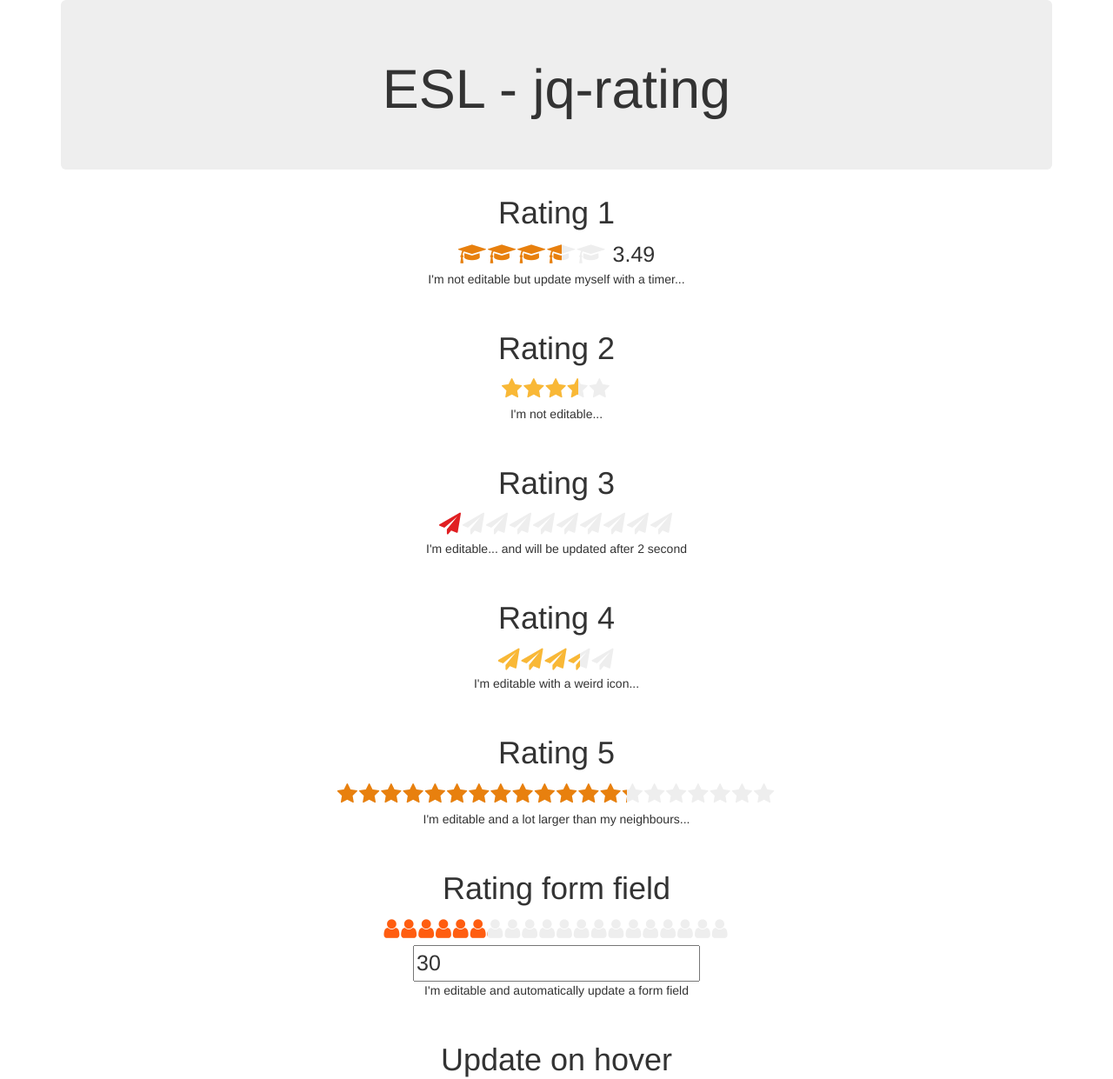
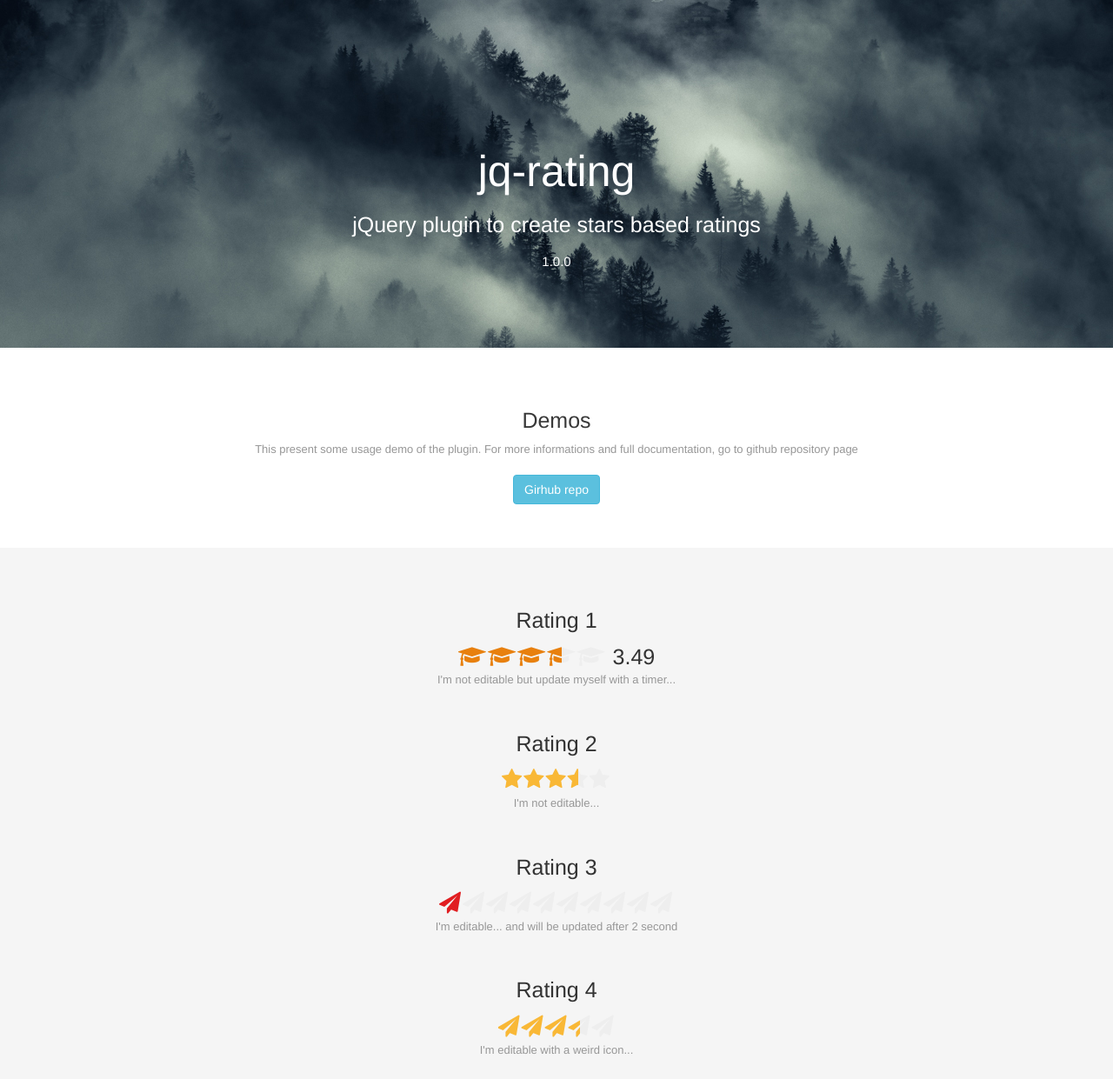
Before and after one commit to esleducation/jq-rating, a website: page index.html in a window 1280 px wide. Shown: the top 1241 px of the page at 87% size. Drawn offline with nearby package versions, Linux system fonts and the light colour scheme.

Commit message:
up to 1.0.0

```diff
--- a/bower.json
+++ b/bower.json
@@ -1,7 +1,7 @@
 {
   "name": "jq-rating",
   "main": "js/jq-rating.js",
-  "version": "0.0.98",
+  "version": "1.0.0",
   "homepage": "https://github.com/esleducation/jq-rating",
   "authors": [
     "ESL Web Team <web@esl-education.org>"
--- a/index.html
+++ b/index.html
@@ -4,8 +4,7 @@
 
 	<meta charset="utf-8" />
 
-	<link href="css/jq-rating.css" rel="stylesheet" type="text/css" />
-	<link rel="stylesheet" href="http://netdna.bootstrapcdn.com/bootstrap/3.1.1/css/bootstrap.min.css">
+	<link href="css/style.css" rel="stylesheet" type="text/css" />
 	<link href="http://netdna.bootstrapcdn.com/font-awesome/4.1.0/css/font-awesome.min.css" rel="stylesheet">
 
 	<script src="http://code.jquery.com/jquery-1.11.0.min.js"></script>
@@ -38,15 +37,31 @@
 </head>
 <body>
 
-	<div class="container" style="text-align:center;">
+	<header class="header">
+		<h1 class="header__title">jq-rating</h1>
+		<h2 class="header__subtitle">jQuery plugin to create stars based ratings</h2>
+		<h3>1.0.0</h3>
+	</header>
 
-		<div class="jumbotron">
-			<h1>ESL - jq-rating</h1>
+	<div class="container">
+
+		<section class="text">
+			<h2>
+				Demos
+			</h2>
+			<p>
+				This present some usage demo of the plugin. For more informations and full documentation, go to github repository page
+			</p>
+			<a class="btn btn-info" href="https://github.com/esleducation/jq-rating" target="_blank">
+				Girhub repo
+			</a>
+		</section>
+
 	</div>
 
-		<ul class="list-unstyled">
+	<ul class="list-unstyled samples">
 		<li style="margin-bottom:50px">
-				<h1>Rating 1</h1>
+			<h2>Rating 1</h2>
 			<span data-jq-rating
 				data-jq-rating-icon-class="fa fa-mortar-board">
 				<span data-jq-rating-stars></span>
@@ -55,13 +70,13 @@
 			<p>I'm not editable but update myself with a timer...</p>
 		</li>
 		<li style="margin-bottom:50px">
-				<h1>Rating 2</h1>
+			<h2>Rating 2</h2>
 			<span data-jq-rating
 				data-jq-rating-editable="false"></span>
 			<p>I'm not editable...</p>
 		</li>
 		<li style="margin-bottom:50px">
-				<h1>Rating 3</h1>
+			<h2>Rating 3</h2>
 			<span data-jq-rating
 				data-jq-rating-editable="true"
 				data-jq-rating-value="3"
@@ -70,14 +85,14 @@
 			<p>I'm editable... and will be updated after 2 second</p>
 		</li>
 		<li style="margin-bottom:50px">
-				<h1>Rating 4</h1>
+			<h2>Rating 4</h2>
 			<span data-jq-rating
 				data-jq-rating-editable="true"
 				data-jq-rating-icon-class="fa fa-send"></span>
 			<p>I'm editable with a weird icon...</p>
 		</li>
 		<li style="margin-bottom:50px">
-				<h1>Rating 5</h1>
+			<h2>Rating 5</h2>
 			<span data-jq-rating
 				data-jq-rating-editable="true"
 				data-jq-rating-value="66"
@@ -86,7 +101,7 @@
 			<p>I'm editable and a lot larger than my neighbours...</p>
 		</li>
 		<li style="margin-bottom:50px">
-				<h1>Rating form field</h1>
+			<h2>Rating form field</h2>
 			<span data-jq-rating
 				data-jq-rating-icon-class="fa fa-user"
 				data-jq-rating-editable="true"
@@ -102,7 +117,7 @@
 			<p>I'm editable and automatically update a form field</p>
 		</li>
 		<li style="margin-bottom:50px">
-				<h1>Update on hover</h1>
+			<h2>Update on hover</h2>
 			<span data-jq-rating
 				data-jq-rating-icon-class="fa fa-comments-o"
 				data-jq-rating-editable="true"
@@ -118,7 +133,7 @@
 			<p>I'm editable and automatically update a form field and update the value on hover</p>
 		</li>
 		<li style="margin-bottom:50px">
-				<h1>Inline grade</h1>
+			<h2>Inline grade</h2>
 			<span data-jq-rating
 				data-jq-rating-icon-class="fa fa-wordpress"
 				data-jq-rating-editable="true"
@@ -132,7 +147,7 @@
 			<p>I'm editable and have a grade inline (but you can put the grade wherever you want...)</p>
 		</li>
 		<li style="margin-bottom:50px">
-				<h1>Retain until click</h1>
+			<h2>Retain until click</h2>
 			<span data-jq-rating
 				onClick="jQuery(this).jqRating('release');"
 				data-jq-rating-retain-value="0"
@@ -146,7 +161,5 @@
 		</li>
 	</ul>
 
-	</div>
-
 </body>
 </html>
--- a/package.json
+++ b/package.json
@@ -1,7 +1,7 @@
 {
 	"name": "jq-rating",
 	"description": "jQuery module that provide rating capabilities",
-	"version": "0.0.98",
+	"version": "1.0.0",
 	"main": "js/jq-rating.js",
 	"repository": {
 		"type": "git",
--- a/sass/jq-rating.scss
+++ b/sass/_jq-rating.scss
@@ -1,5 +1,3 @@
-@import "compass/css3";
-
 .jq-rating {
 	font-size:25px;
 	-webkit-touch-callout: none;
--- /dev/null
+++ b/sass/style.scss
@@ -0,0 +1,61 @@
+@import "compass/css3";
+@import "_jq-rating";
+@import "http://netdna.bootstrapcdn.com/bootstrap/3.1.1/css/bootstrap.min.css";
+
+.header {
+	height:400px;
+	background:url("../img/header.jpg") no-repeat 50% 50%;
+	background-size:cover;
+	text-align:center;
+	color:white;
+	padding-top:150px;
+}
+.container {
+	max-width:1200px;
+	margin:0 auto;
+	text-align:center;
+}
+.text {
+	text-align:center;
+	color:#393939;
+	padding:50px;
+}
+.samples {
+	background:#f5f5f5;
+	text-align:center;
+	padding:50px;
+}
+input {
+	font-size:10px;
+	margin-bottom:20px;
+}
+
+/**
+ * Typography :
+ */
+html {
+	font:11px/1.5 "Helvetica Neue", Helvetica, Arial, Verdana, sans-serif;
+}
+h1, h2, h3 {
+}
+h1 {
+	font-size:50px;
+	font-weight:100;
+}
+h2 {
+	font-size:25px;
+	margin-bottom:10px;
+}
+h3 {
+	font-size:15px;
+	margin-bottom:10px;
+}
+p {
+	font-size:13px;
+	color:#979797;
+	margin-bottom:20px;
+}
+strong {
+	// font-weight:bold;
+	color:#fbd665;
+}
```
Also changed, not shown: coffee/jq-rating.coffee (+10 -0 lines), js/jq-rating.js (+11 -0 lines), README.md, css/style.css (added), img/header.jpg (added), 1 other file. Lines whose indentation alone changed are shown as unchanged.
